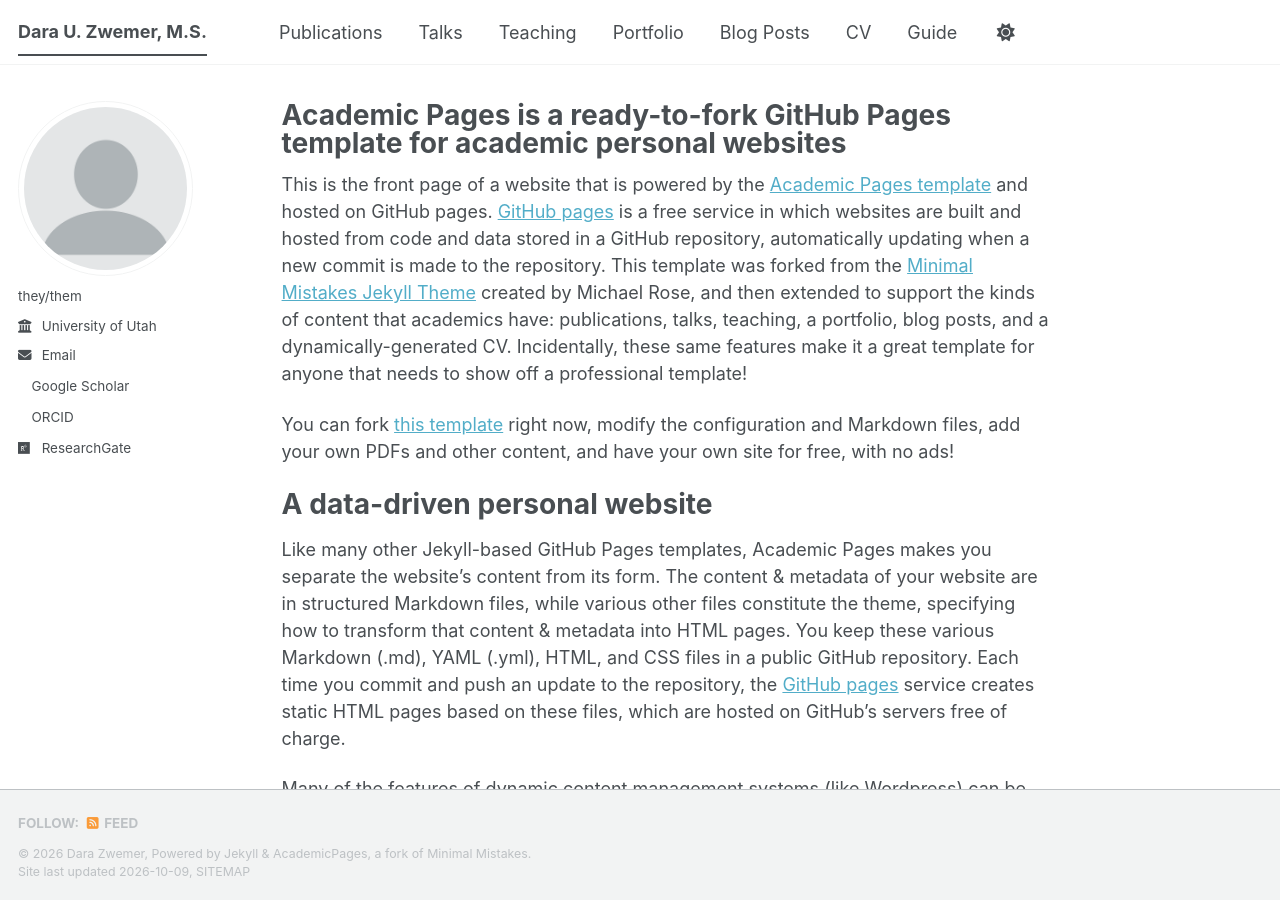
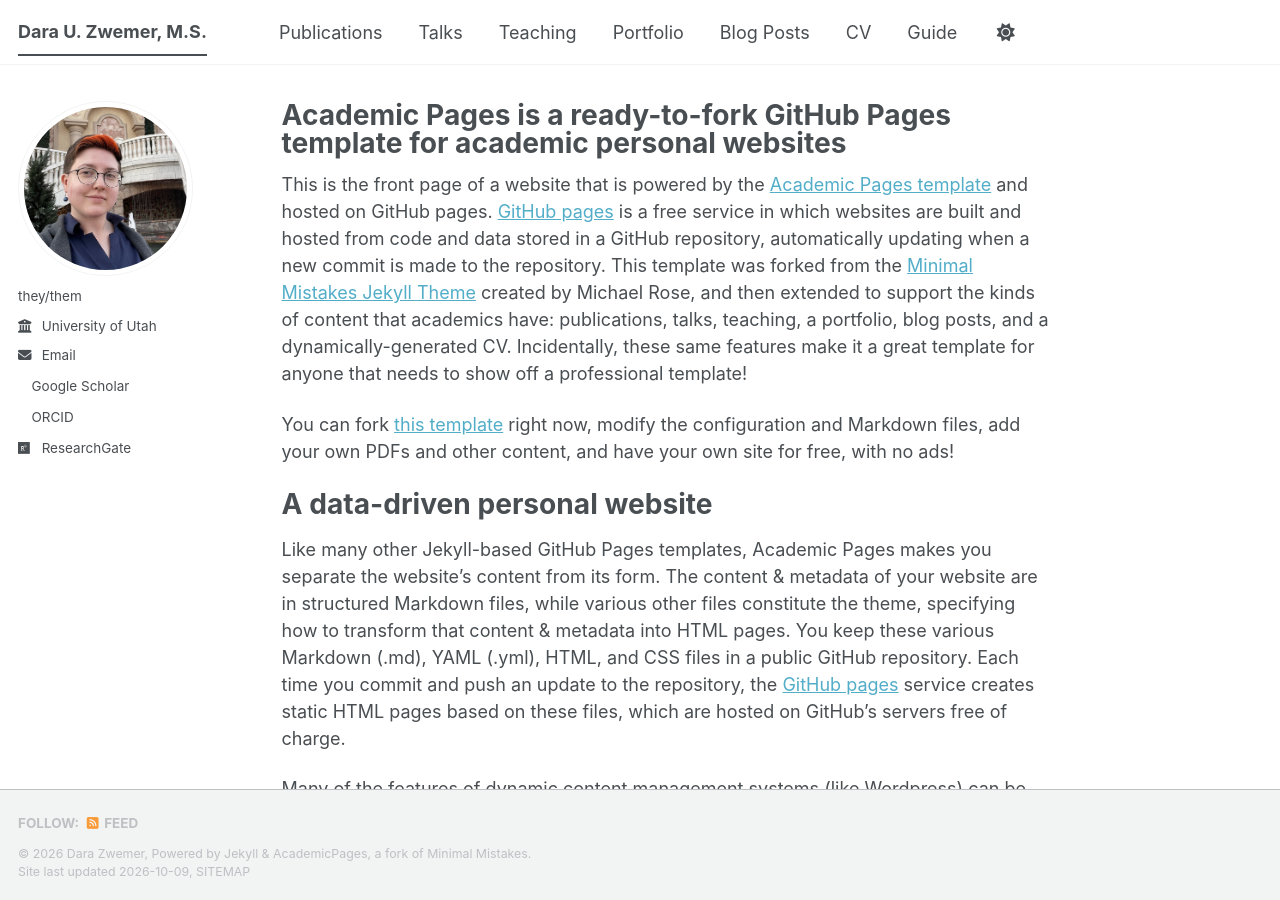
Before and after one commit to daraZwemer/daraZwemer.github.io, a Jekyll site: the page built from _pages/about.md, in a window 1280 px wide and 900 px high. Built offline with Jekyll 4.4.1, drawn with Linux system fonts in a browser that asks for light colours; a style sheet for code colours, icons or effects is not loaded.

Commit message:
Update _config.yml

```diff
--- a/_config.yml
+++ b/_config.yml
@@ -23,7 +23,7 @@ repository               : "daraZwemer/daraZwemer.github.io"
 #               Additional customization can be done by editing /_includes/author-profile.html
 author:
   # Biographic information
-  avatar           : "profile.png"
+  avatar           : "PeppermillPictureheadshot.jpg"
   name             : #
   pronouns         : "they/them"
   bio              : #
```
